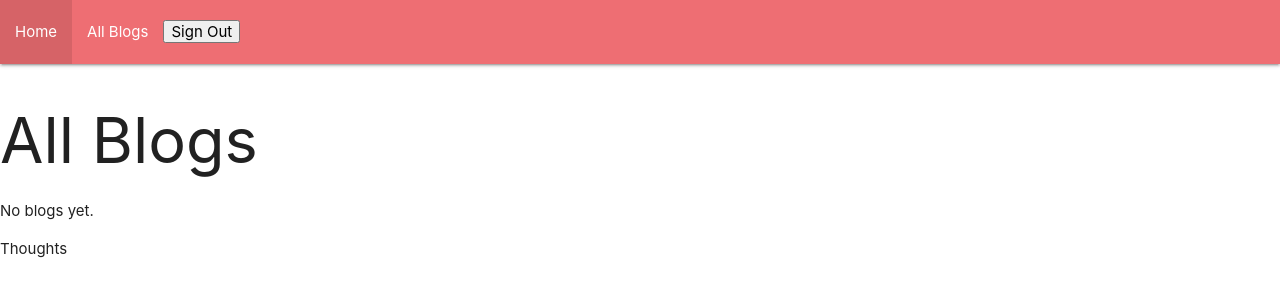
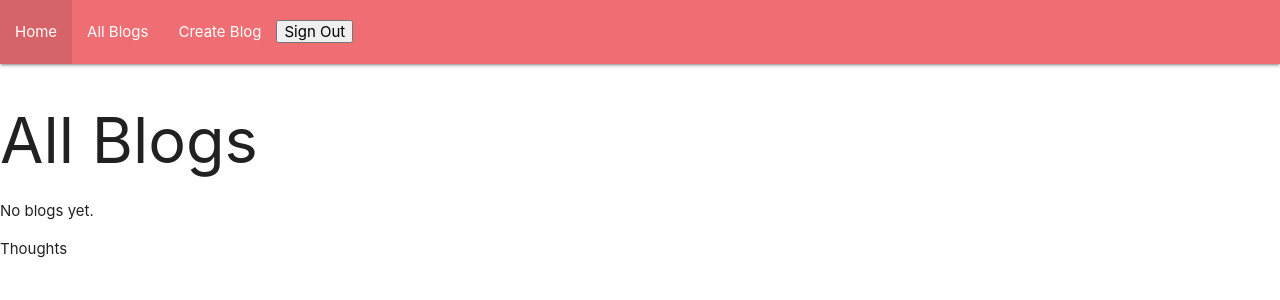
Before and after one commit to FarisAbdulsalam/thoughts, a Django app: page /blog/blog_index in a window 1280 px wide. Shown: the top 300 px of the page. Run offline with Django 5.2, Linux system fonts and the light colour scheme; the visitor is signed in with stand-in values (Sample User, id 1); data that the repository does not hold is empty.

Commit message:
added create blog & edit blog functionality, changed user in blog model from foreign key to one to one field

```diff
--- a/thoughts/main_app/models.py
+++ b/thoughts/main_app/models.py
@@ -3,7 +3,7 @@ from django.contrib.auth.models import User
 
 
 class Blog(models.Model):
-    owner = models.ForeignKey(User, on_delete=models.CASCADE)
+    owner = models.OneToOneField(User, on_delete=models.CASCADE)
     blog_name = models.CharField(max_length=200)
     blog_description = models.TextField(max_length=3000, blank=True, null=True)
     date_created = models.DateTimeField(auto_now_add=True)
--- a/thoughts/main_app/templates/base.html
+++ b/thoughts/main_app/templates/base.html
@@ -13,6 +13,7 @@
                 {% if user.is_authenticated %}
                     <li><a href="{% url 'home' %}">Home</a></li>
                     <li><a href="{% url 'blog_index' %}">All Blogs</a></li>
+                    <li><a href="{% url 'create_blog' %}">Create Blog</a></li>
                         <li>
                             <form method="post" action="{% url 'sign_out' %}">
                                 {% csrf_token %}
--- a/thoughts/main_app/templates/blog/blog_detail.html
+++ b/thoughts/main_app/templates/blog/blog_detail.html
@@ -2,6 +2,7 @@
 {% block content %}
 <h1>{{ blog.blog_name }}</h1>
 <p>{{ blog.blog_description }}</p>
+<a href="{% url 'edit_blog' %}">Edit Blog</a>
 <h2>Posts</h2>
     {% if posts %}
         <ul>
--- a/thoughts/main_app/urls.py
+++ b/thoughts/main_app/urls.py
@@ -1,6 +1,7 @@
 from django.urls import path
 from . import views
 from django.contrib.auth import views as auth_views
+from .views import BlogUpdateView
 
 urlpatterns = [
     path('', views.home, name='home'),
@@ -12,4 +13,6 @@ urlpatterns = [
     path('accounts/signup/', views.sign_up, name='sign_up'),
     path('sign_in/', auth_views.LoginView.as_view(template_name='registration/signin.html'), name='sign_in'),
     path('sign_out/', auth_views.LogoutView.as_view(), name='sign_out'),
+    path('create_blog/', views.create_blog, name='create_blog'),
+    path('edit_blog/', BlogUpdateView.as_view(), name='edit_blog'),
 ]
--- a/thoughts/main_app/views.py
+++ b/thoughts/main_app/views.py
@@ -3,6 +3,10 @@ from .models import Blog, Post, Comment
 from django.contrib.auth.decorators import login_required
 from django.contrib.auth.forms import UserCreationForm
 from django.contrib.auth import login
+from .forms import BlogForm
+from django.contrib.auth.mixins import LoginRequiredMixin
+from django.views.generic.edit import UpdateView
+from django.urls import reverse
 
 # Create your views here.
 def home(request):
@@ -12,7 +16,6 @@ def blog_index(request):
     blogs = Blog.objects.all()
     return render(request, "blog/blog_index.html", {"blogs": blogs})
 
-
 def blog_detail(request, blog_id):
     try:
         blog = Blog.objects.get(id=blog_id)
@@ -21,7 +24,6 @@ def blog_detail(request, blog_id):
         return redirect("blog_list")
 
     return render(request, "blog/blog_detail.html", {"blog": blog, "posts": posts})
-
 
 def post_detail(request, post_id):
     try:
@@ -66,3 +68,26 @@ def sign_up(request):
   form = UserCreationForm()
   context = {'form': form, 'error_message': error_message}
   return render(request, 'registration/signup.html', context)
+
+@login_required
+def create_blog(request):
+    if hasattr(request.user, "blog"):
+        return redirect("blog_detail", blog_id=request.user.blog.id)
+    form = BlogForm(request.POST)
+    if form.is_valid():
+        blog = form.save(commit=False)
+        blog.owner = request.user
+        blog.save()
+        return redirect("blog_detail", blog_id=blog.id)
+    return render(request, "blog/create_blog.html", {"form": form})
+
+class BlogUpdateView(LoginRequiredMixin, UpdateView):
+    model = Blog
+    fields = ['blog_name', "blog_description"]
+    template_name = 'blog/edit_blog.html'
+
+    def get_object(self):
+        return self.request.user.blog
+
+    def get_success_url(self):
+        return reverse("blog_detail", args=[self.request.user.blog.id])
```
Also changed, not shown: thoughts/main_app/forms.py (added, +7 -0 lines), thoughts/main_app/templates/blog/create_blog.html (added, +9 -0 lines), thoughts/main_app/templates/blog/edit_blog.html (added, +10 -0 lines).
